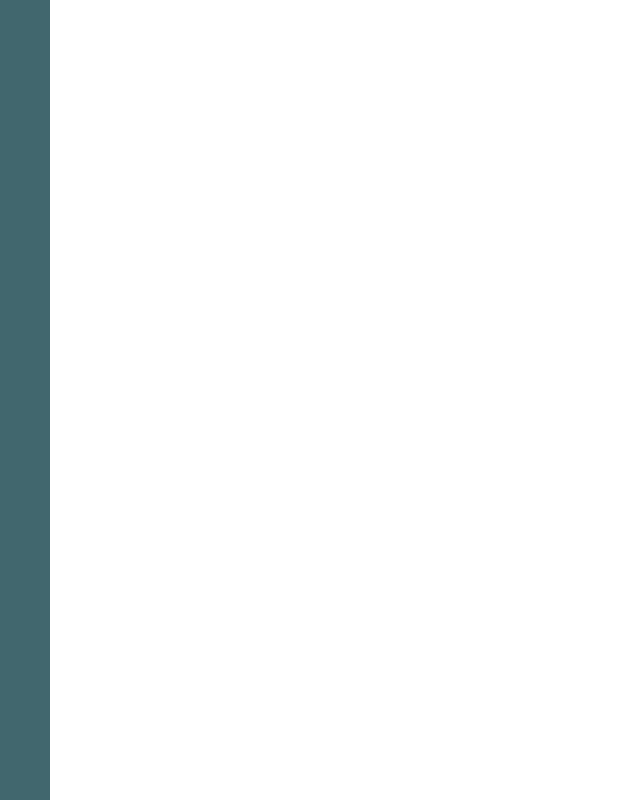
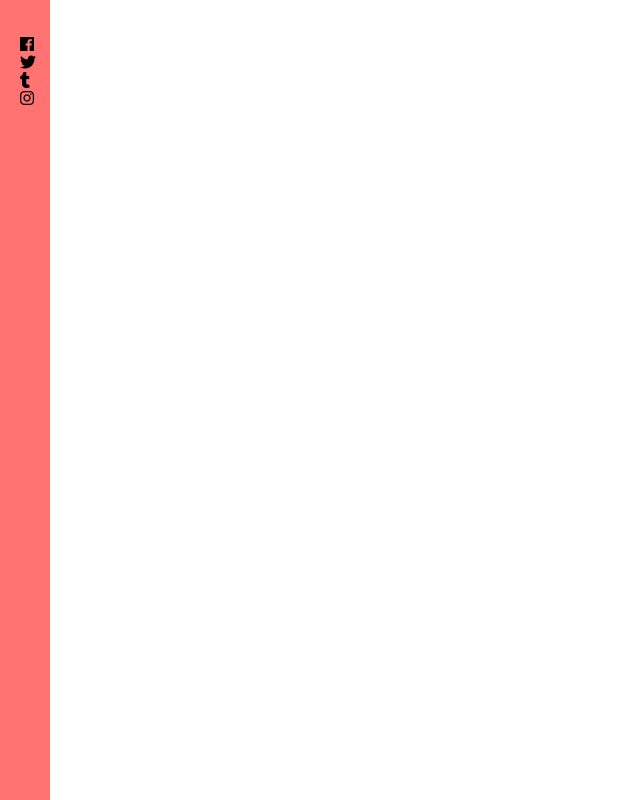
Before and after one commit to ajsabandal/paramore, a plain HTML site: page index.html in a window 1280 px wide. Shown: the whole page, without its empty margins (0-640 px from the left). Drawn offline with Linux system fonts and the light colour scheme.

Commit message:
social links

```diff
--- a/base.css
+++ b/base.css
@@ -17,5 +17,16 @@ body {
     padding: 0;
     height: 100%;
     width: 50px;
-    background-color: #41676e;
+    background-color: #ff7373;
 }
+.content {
+    margin-left: 200px;
+}
+.content-design {
+    background-color: aqua;
+}
+ul.main-social-links {
+    list-style-type: none;
+    padding: 20px;
+    border-radius: 5px;
+}
--- a/index.html
+++ b/index.html
@@ -1,5 +1,6 @@
 <!doctype html>
 <html>
+
 <head>
     <link rel="stylesheet" href="./base.css" />
     <link rel="shortcut icon" type="image/png" href="./img/paramore3.png" />
@@ -9,11 +10,31 @@
         Paramore
     </title>
 </head>
+
 <body>
     <header>
         <div class="header-design">
+            <ul class="main-social-links">
+                <li>
+                    <i class="fab fa-facebook"></i>
+                </li>
+                <li>
+                    <i class="fab fa-twitter"></i>
+                </li>
+                <li>
+                    <i class="fab fa-tumblr"></i>
+                </li>
+                <li>
+                    <i class="fab fa-instagram"></i>
+                </li>
+            </ul>
         </div>
     </header>
+    <div class="content">
+            <div class="content-design">
+                </div>
+    </div>
 
 </body>
+
 </html>
```
Lines whose indentation alone changed are shown as unchanged.
